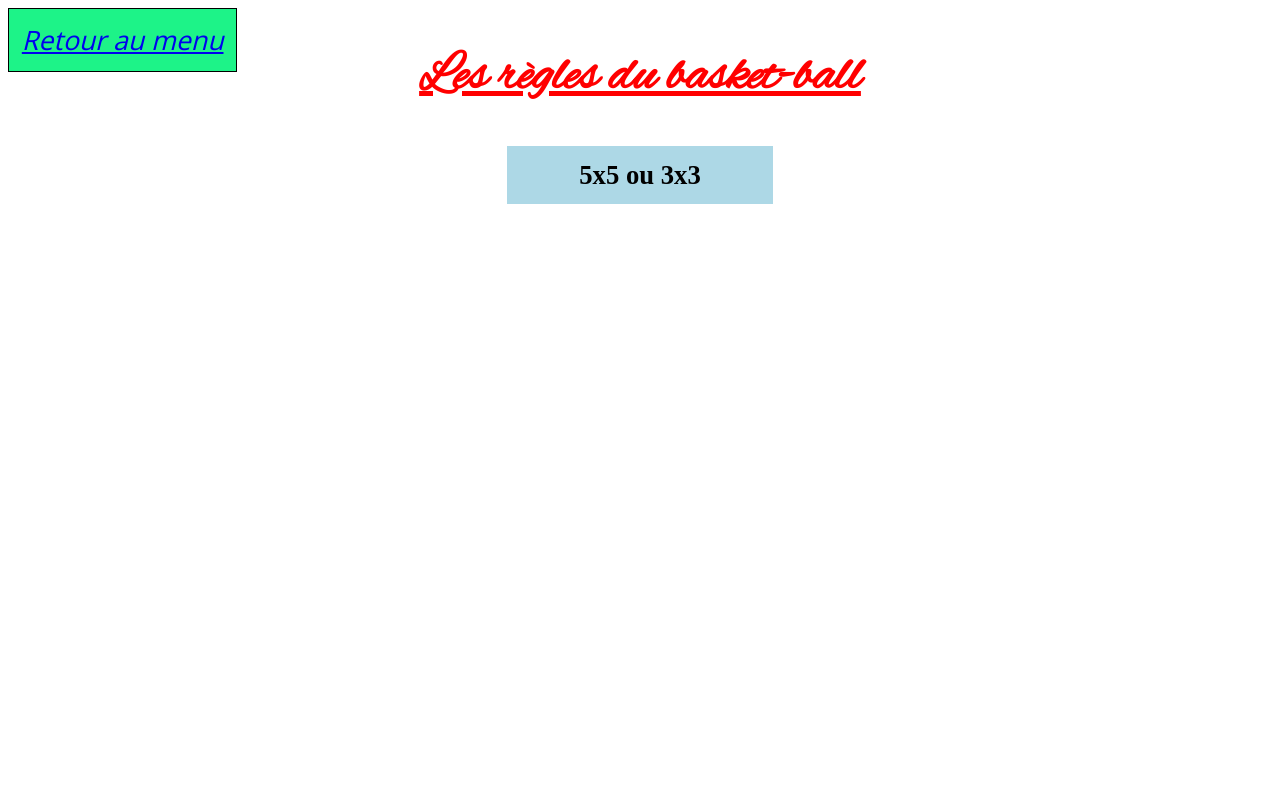
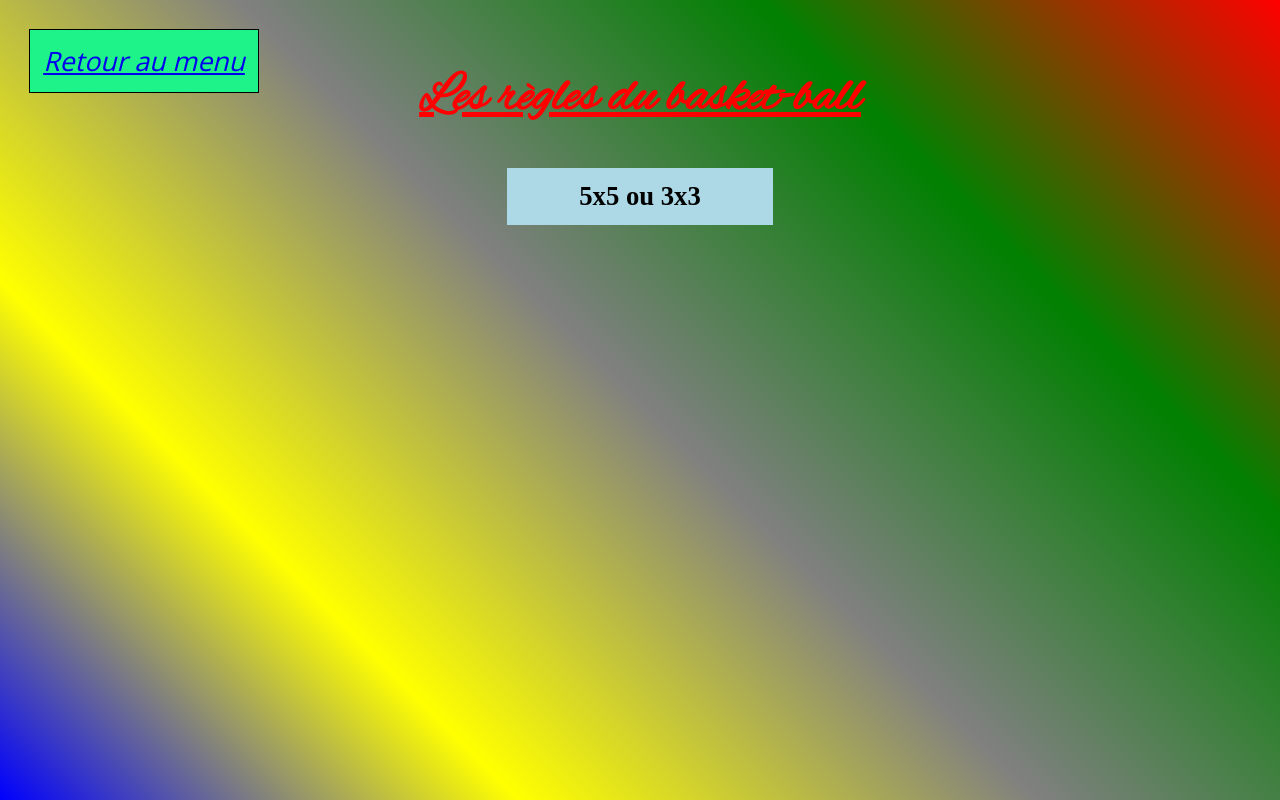
Before and after one commit to MathieuROCANCOURT/JO-basket-ball, a plain HTML site: page les_articles/article1/index1.html in a window 1280 px wide. Drawn offline with Linux system fonts and the light colour scheme.

Commit message:
style: Get background cover all page and same background in article that menu

```diff
--- a/index.css
+++ b/index.css
@@ -49,6 +49,7 @@
 html {
 	background-image: linear-gradient(45deg, blue, yellow, grey, green, red);
 	background-repeat: no-repeat;
+	background-attachment: fixed;
 	text-align: center;
 }
 
@@ -155,11 +156,11 @@ footer a img {
 }
 
 footer address {
-	/* définir Le block */
+	/* Définir Le block */
 	display: block;
 	border: 0.5px solid black;
 	background-color: #48C4FA;
-	/* formatage du texte en footer */
+	/* Formatage du texte en footer */
 	color: black;
 	font-size: 10pt;
 }
--- a/les_articles/base.css
+++ b/les_articles/base.css
@@ -1,4 +1,4 @@
-/* Les polices*/
+/** Les polices **/
 @font-face {
 	font-family: "Ma police";
 	src: url("../police/AlexBrush-Regular.ttf");
@@ -7,6 +7,14 @@
 @font-face {
 	font-family: "Ma police2";
 	src: url("../police/OpenSans-Regular.ttf");
+}
+
+/** Couleur de fond et centralisation des éléments **/
+html {
+	background-image: linear-gradient(45deg, blue, yellow, grey, green, red);
+	background-repeat: no-repeat;
+	background-attachment: fixed;
+	padding: 16pt
 }
 
 /** Les éléments dans header ne sont pas indépendants **/
@@ -23,7 +31,7 @@ header h1 {
 	text-decoration: underline;
 }
 
-/* Police: formatage, taille. block positionner au début avec des bordures noir avec une couleur orange et élargi le block */
+/** Police: formatage, taille. block positionner au début avec des bordures noir avec une couleur orange et élargi le block **/
 header a {
 	display: block;
 	size-adjust: initial;
@@ -36,7 +44,7 @@ header a {
 	background-color: #1df388;
 }
 
-/* Survol du block: le vert devient jaune et la couleur de la police devient noir **/
+/** Survol du block: le vert devient jaune et la couleur de la police devient noir **/
 header a:hover {
 	background-color: rgb(255, 217, 0);
 	color: #000000;
```
